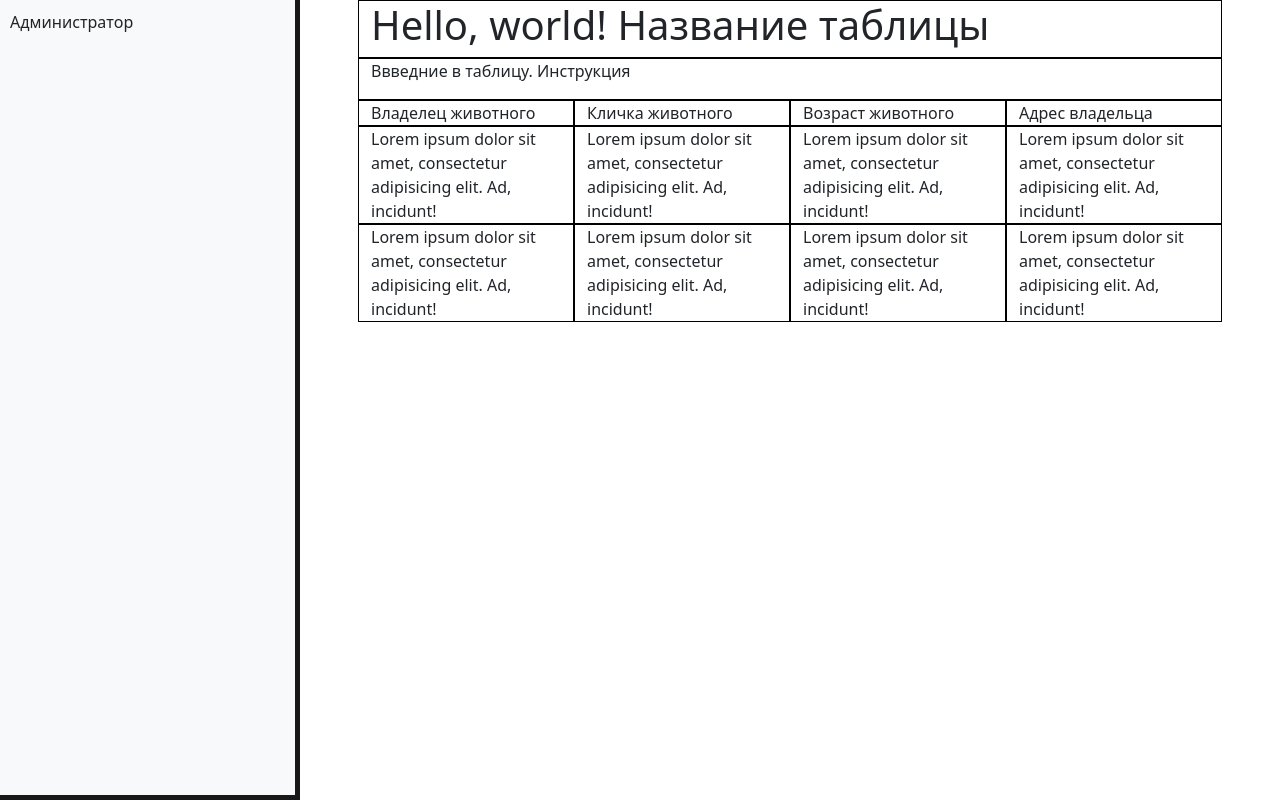
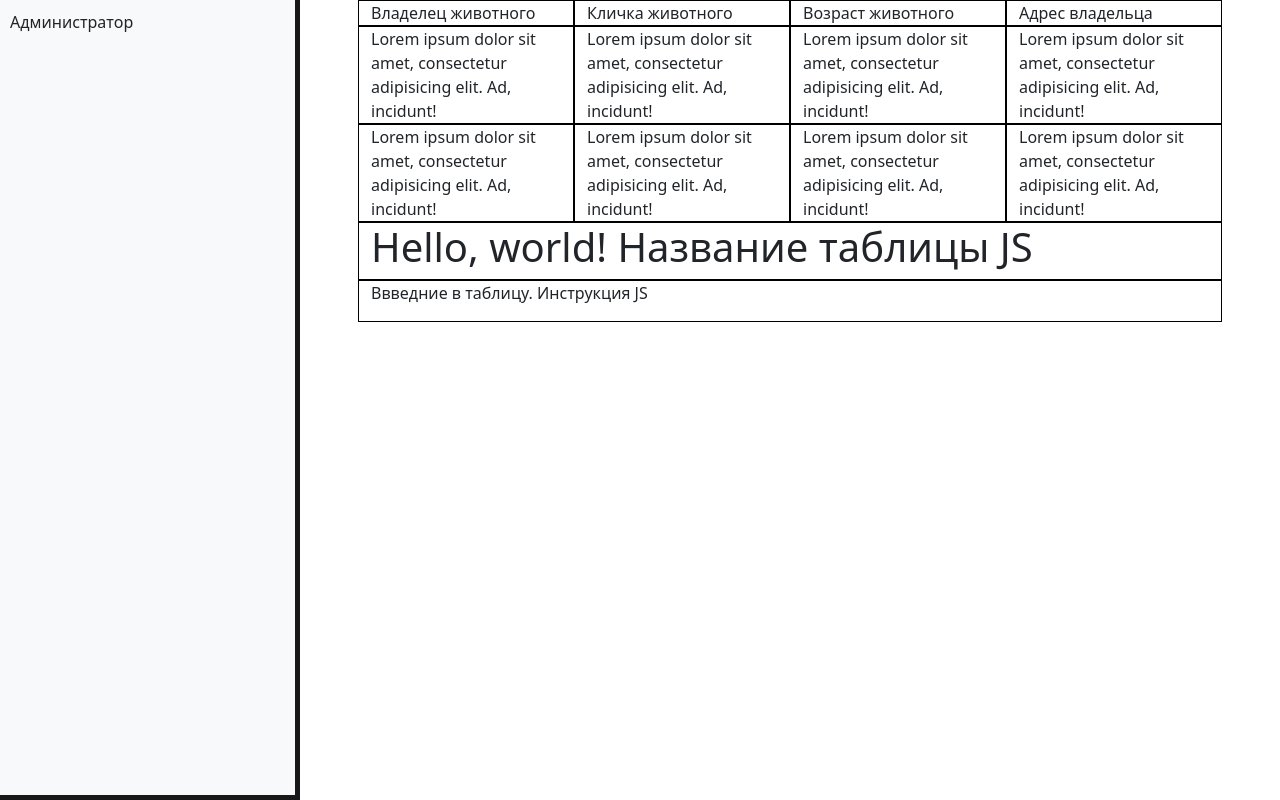
Before and after one commit to GrigoryMem/bookPetOwners-JS-constructor, a plain HTML site: page index.html in a window 1280 px wide. Drawn offline with nearby package versions, Linux system fonts and the light colour scheme.

Commit message:
2.insertAdjasmentHTML() first elements

```diff
--- a/assets/script/index.js
+++ b/assets/script/index.js
@@ -1,11 +1,12 @@
 const model = [
-    {type:"title", value:"hello world"},
-    {type:"intro", value:"some text"},
-    {type:"columns", value:[
+    {type:"title", value:"Hello, world! Название таблицы JS"},
+    {type:"intro", value:"Ввведние в таблицу. Инструкция JS"},
+    {type:"header", value:[
         "Владелец животного",
             "Кличка животного",
         "Возраст животного",
         "Адрес владельца"
+
 
         ]}
 ]
@@ -13,3 +14,36 @@ const model = [
 
 const $site  = document.querySelector("#site");
 console.log($site)
+
+model.forEach(point =>{
+
+    let content = "";
+
+    if(point.type === "title"){
+        content = `
+        <div class="row">
+                <div class="col-sm">
+                    <h1>${point.value}</h1>
+                </div>
+            </div>
+
+        `
+    } else if(point.type==="intro"){
+        content = `
+        <div class="row">
+                <div class="col-sm">
+                    <p>${point.value}</p>
+                </div>
+            </div>
+        `
+
+    } else if(point.type === "header") {
+
+    }
+
+    console.log(content);
+
+    $site.insertAdjacentHTML("beforeend",content);
+
+
+})
--- a/index.html
+++ b/index.html
@@ -16,16 +16,7 @@
 Администратор
         </div>
         <div id="site" class="content">
-            <div class="row">
-                <div class="col-sm">
-                    <h1>Hello, world! Название таблицы</h1>
-                </div>
-            </div>
-            <div class="row">
-                <div class="col-sm">
-                    <p>Ввведние в таблицу. Инструкция</p>
-                </div>
-            </div>
+
             <div class="row header">
                 <div class="col-sm">
                     Владелец животного
```
